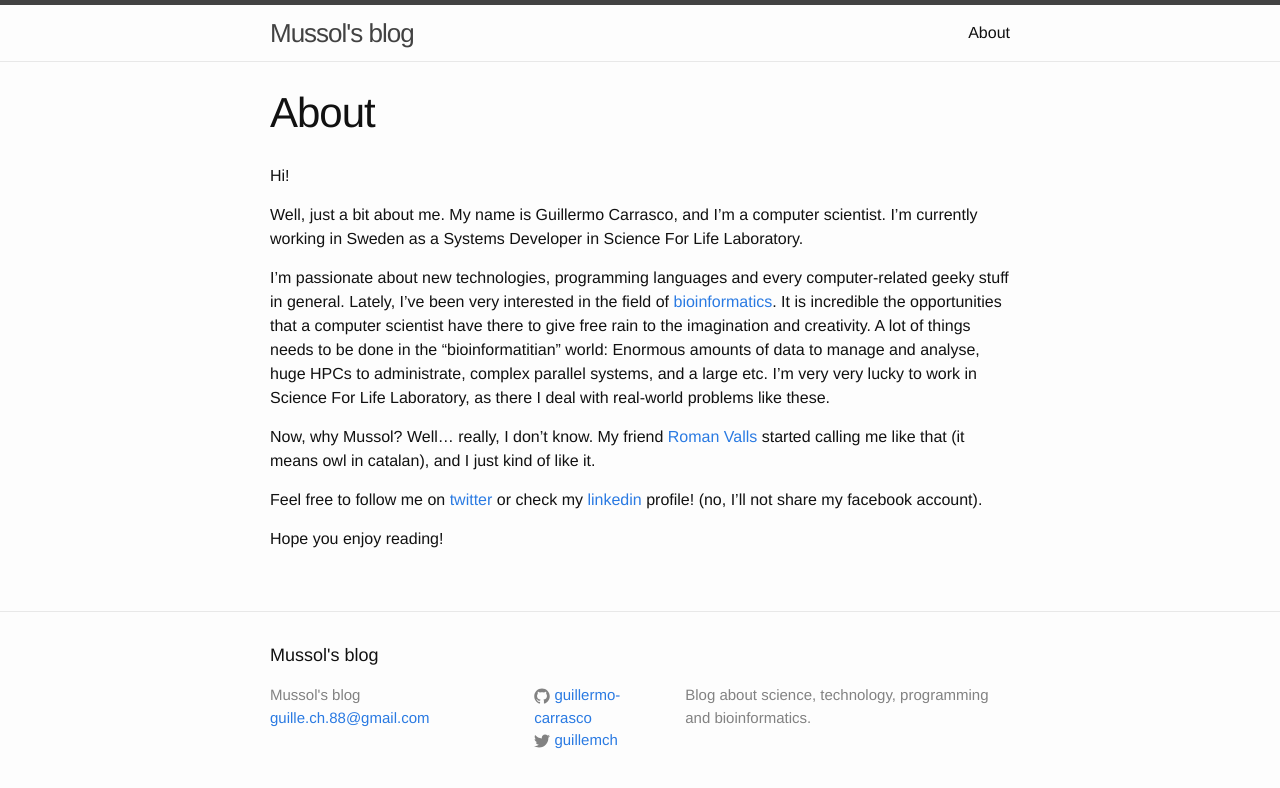
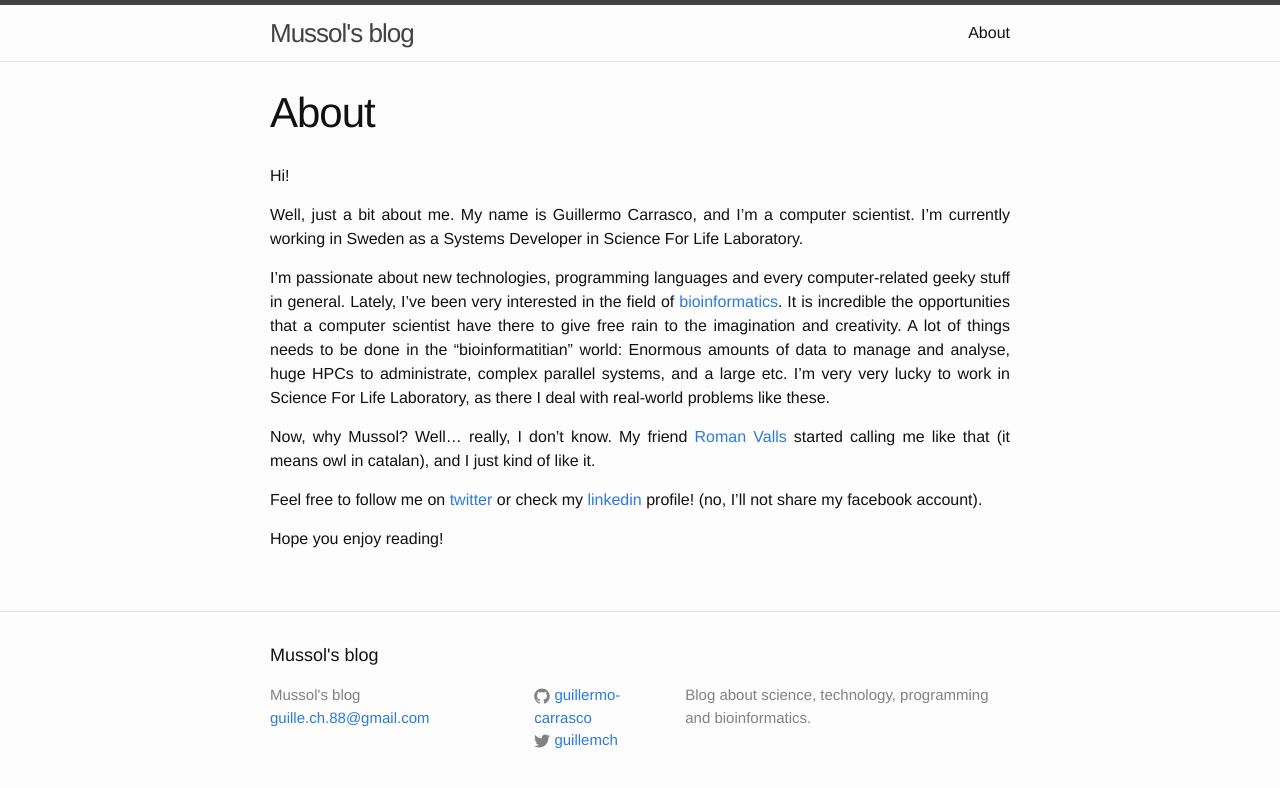
Before and after one commit to guillermo-carrasco/guillermo-carrasco.github.com, a Jekyll site: the page built from about.md, in a window 1280 px wide. Shown: the top 788 px of the page. Built offline with Jekyll 4.4.1, drawn with Linux system fonts in a browser that asks for light colours.

Commit message:
Justify text in post content

```diff
--- a/css/main.scss
+++ b/css/main.scss
@@ -50,3 +50,9 @@ $on-laptop:        800px;
         "layout",
         "syntax-highlighting"
 ;
+
+// Justify text in post contents
+.post-content {
+    text-align: justify;
+    text-justify: inter-word;
+}
```
